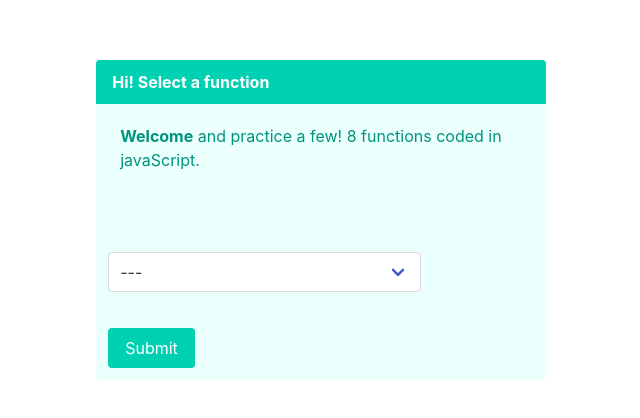
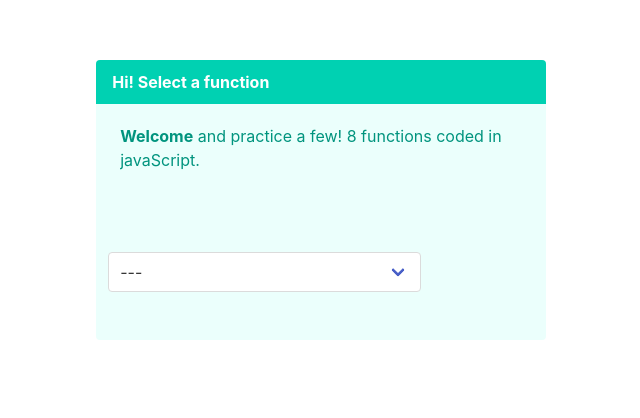
Before and after one commit to Monicavila/myFunctions, a plain HTML site: page index.html in a window 1280 px wide. Shown: the whole page, without its empty margins (319-959 px from the left). Drawn offline with nearby package versions, Linux system fonts and the light colour scheme.

Commit message:
submit off

```diff
--- a/index.html
+++ b/index.html
@@ -40,7 +40,7 @@
                   </div>
                 </div>
                 <div class="control column is-full-desktop">
-                  <button id="btn-submit" class="button is-primary">Submit</button>
+                  <button id="btn-submit" class="button is-primary" style="display: none;">Submit</button>
                 </div>
             </div>
         </div>
```
